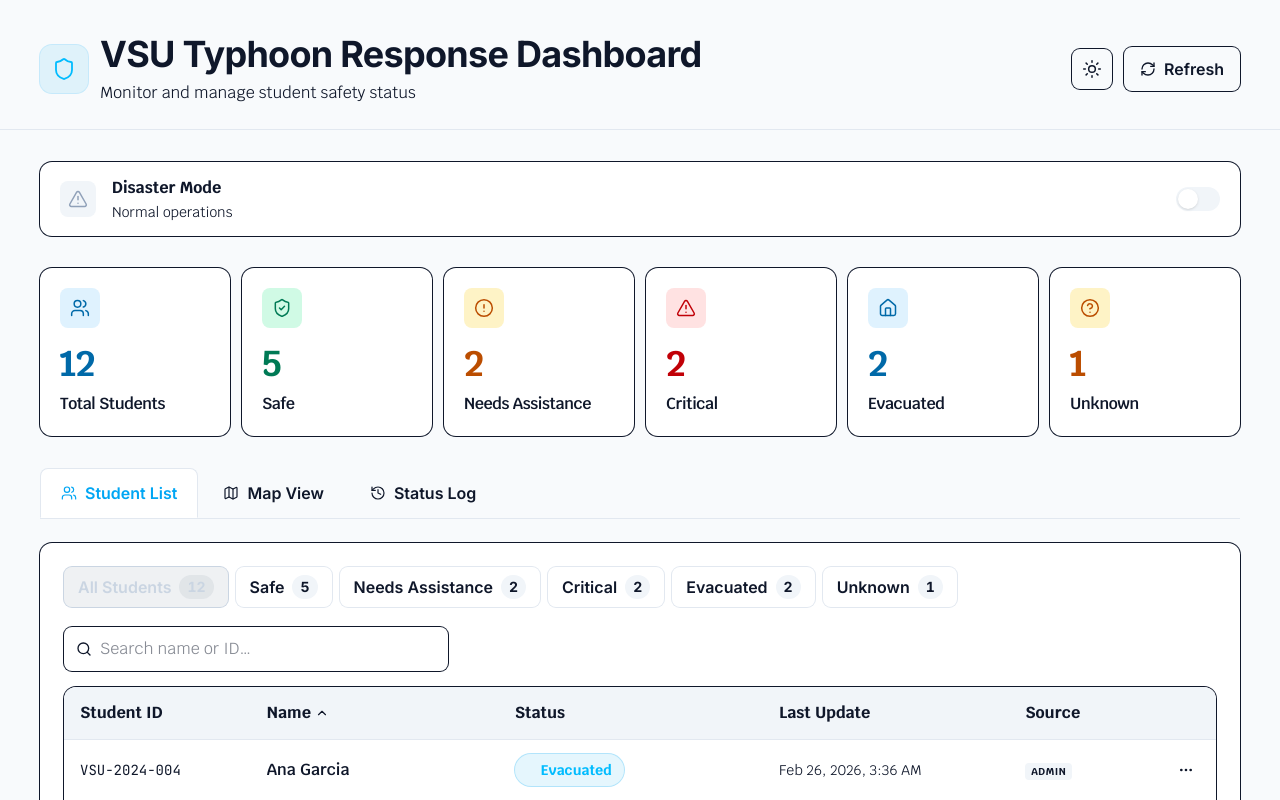
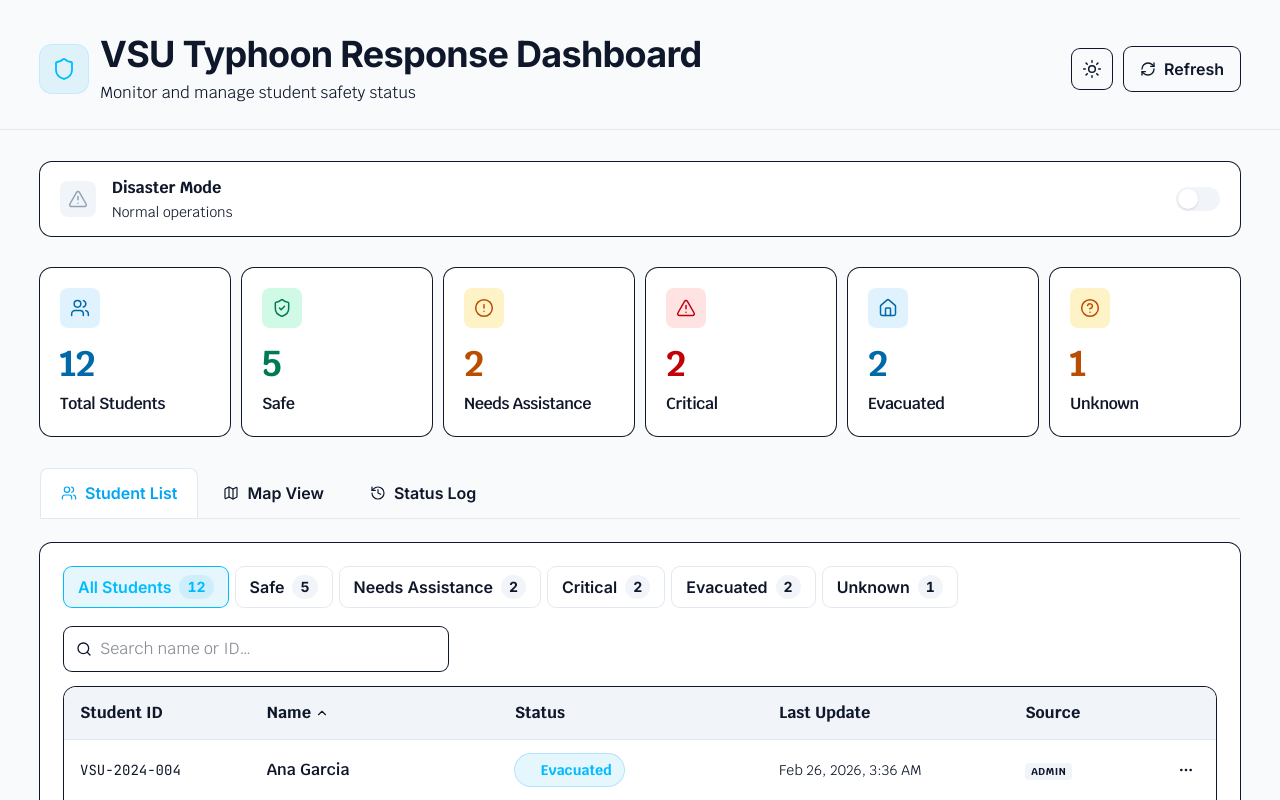
Before and after one commit to xy-real/resq-web, a Next.js app: page /admin/dashboard in a window 1280 px wide. Built offline with nearby package versions, Linux system fonts and the light colour scheme.

Commit message:
feat: change statusfilter color for light to dark addaptation
change color for  unknown and all student filters

```diff
--- a/src/components/admin/StatusFilter.tsx
+++ b/src/components/admin/StatusFilter.tsx
@@ -32,9 +32,9 @@ export default function StatusFilter({
   const getColor = (key: FilterType) => {
     if (key === "all")
       return {
-        color: "text-slate-300",
-        bg: "bg-slate-500/10",
-        ring: "ring-slate-500/30",
+        color: 'text-sky-400',
+        bg: 'bg-sky-500/10',
+        ring: 'ring-sky-500/30',
       };
     return STATUS_CONFIG[key];
   };
--- a/src/lib/utils.ts
+++ b/src/lib/utils.ts
@@ -59,9 +59,9 @@ export const STATUS_CONFIG: Record<
   },
   UNKNOWN: {
     label: 'Unknown',
-    color: 'text-slate-400',
-    bg: 'bg-slate-500/10',
-    ring: 'ring-slate-500/30',
+    color: 'text-amber-400',
+    bg: 'bg-amber-500/10',
+    ring: 'ring-amber-500/30',
   },
 };
 
```
